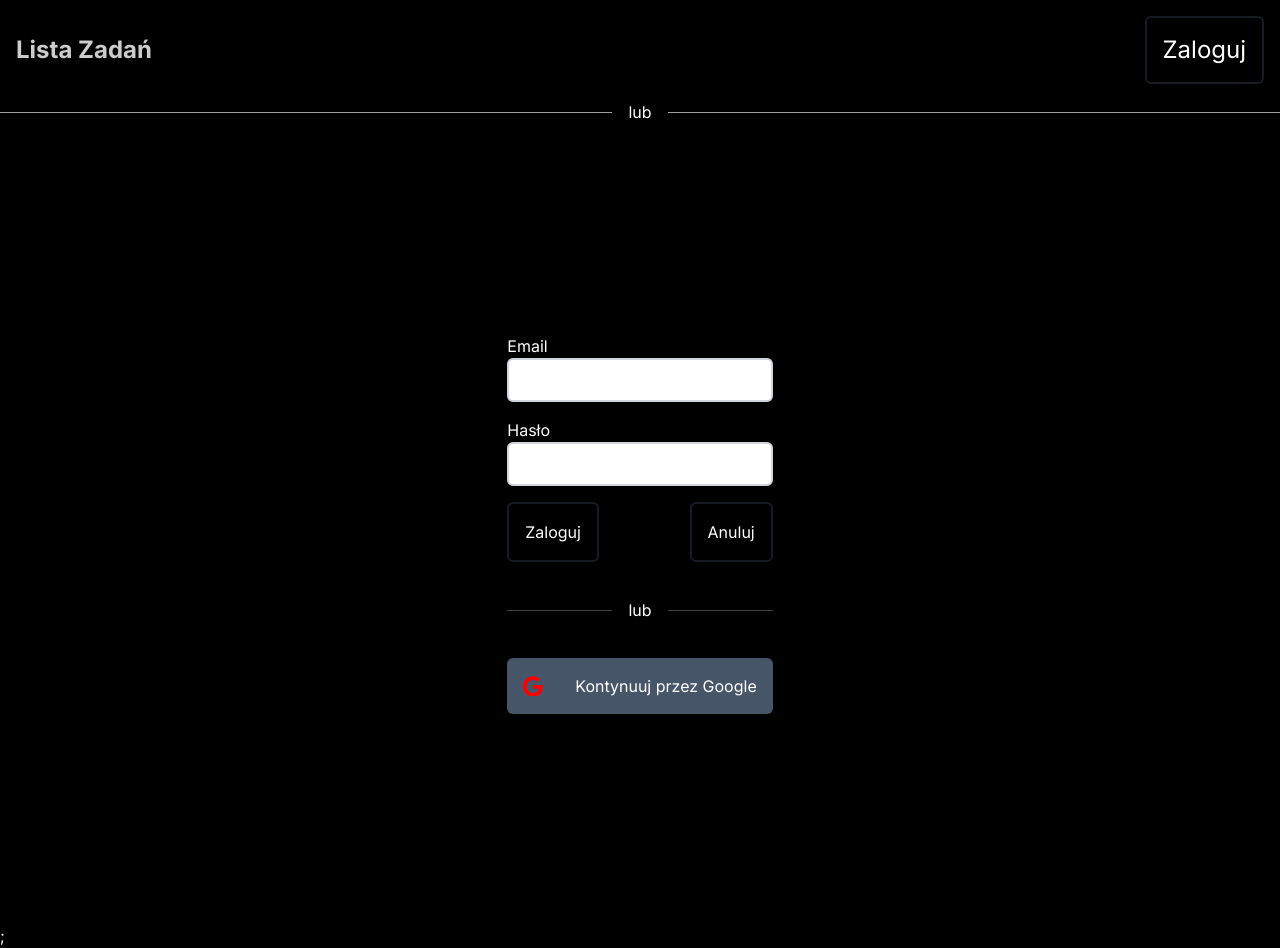
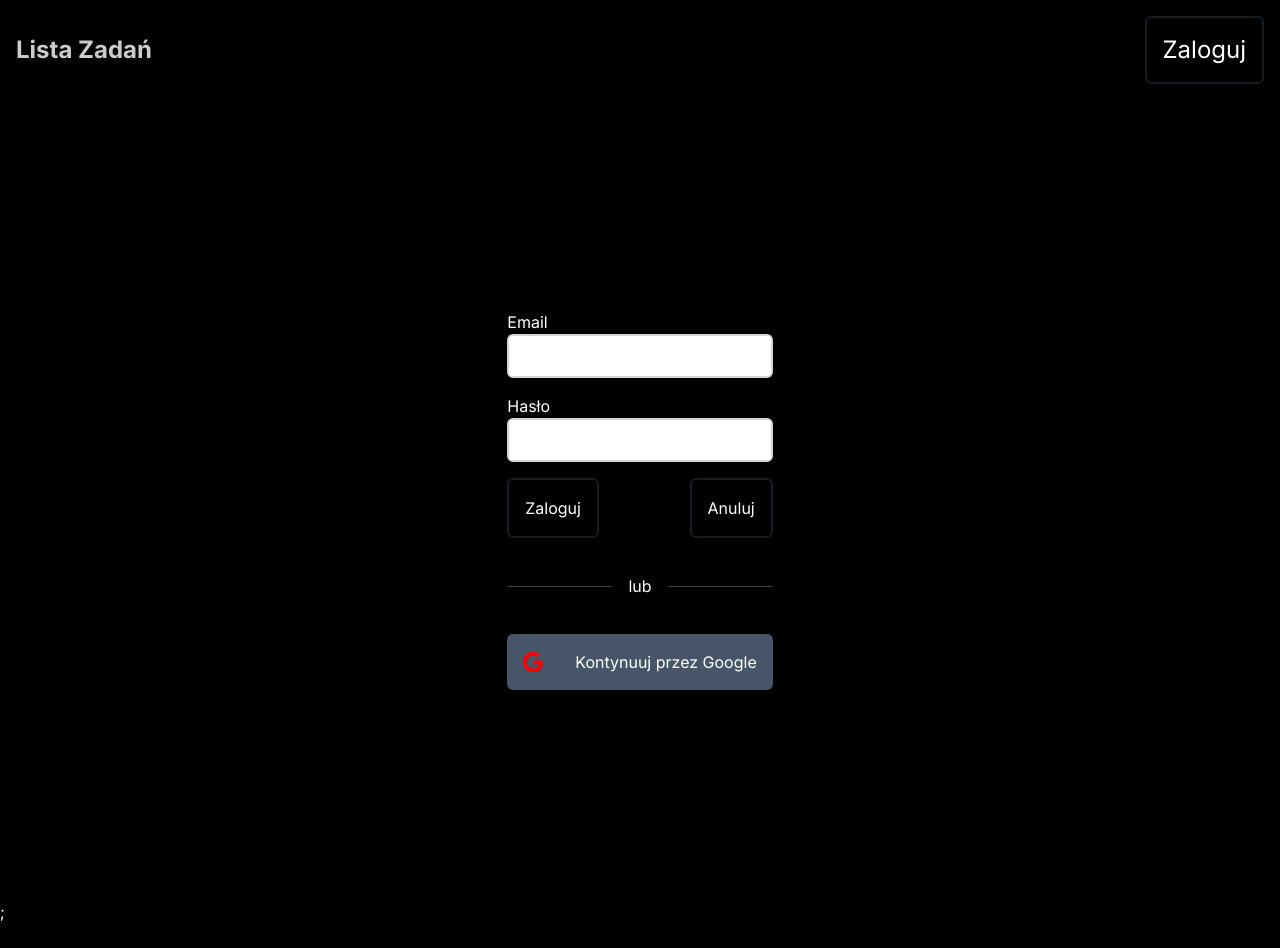
Before and after one commit to LukaszSlowik/listazadan, a Next.js app: page /auth/signIn in a window 1280 px wide. After the commit the page ends 924 px from the top, so only its background shows below. Built offline with nearby package versions, Linux system fonts and the light colour scheme; no server answers.

Commit message:
Data via React Query

```diff
--- a/src/app/auth/signIn/page.tsx
+++ b/src/app/auth/signIn/page.tsx
@@ -16,7 +16,6 @@ const LoginPage = async (props: Props) => {
 
   return (
     <>
-      <LineWithCenteredText>lub</LineWithCenteredText>
       <SignIn callbackUrl={props.searchParams?.callbackUrl} />;
     </>
   );
--- a/src/components/TaskList.tsx
+++ b/src/components/TaskList.tsx
@@ -54,11 +54,6 @@ const TaskList = (props: Props) => {
 
   // const [tasks, setTasks] = React.useState<Task[]>(tasksFromDB);
   const [tasks, setTasks] = React.useState<Task[]>(tasksFromDB);
-  // useMemo(() => {
-  //   if (tasksFromDB.length === 0) return;
-  //   console.log("tasks will be updated");
-  //   setTasks(tasksFromDB);
-  // }, [tasksFromDB]);
 
   useEffect(() => {
     if (tasksFromDB.length === 0) return;
@@ -142,25 +137,8 @@ const TaskList = (props: Props) => {
 
   const triggerMutation = async () => {
     mutate(tasks);
-    //setIsLoading(true);
-    // const t = await saveTasks(tasks);
-    // console.log("t is ok: ", t);
-    // setTasks(t);
-    // setIsLoading(false);
   };
 
-  const handleGetData = async () => {
-    console.log(tasks);
-    const data = await getTasks();
-    setTasks(data);
-  };
-
-  // const refetch = async () => {
-  //   setIsLoading(true);
-  //   const data = await getTasks();
-  //   setTasks(data);
-  //   setIsLoading(false);
-  // };
   const invalidateQuery = () => {
     queryClient.invalidateQueries(["tasks"]);
     // refetch();
```
